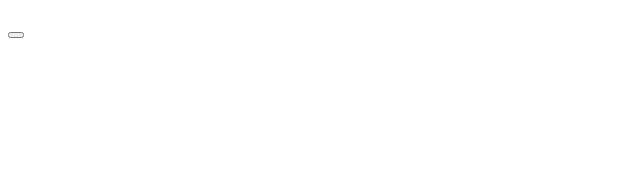
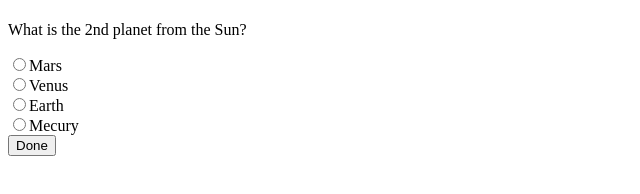
Before and after one commit to urvishp13/Trivia-Game, a plain HTML site: page index.html in a window 1280 px wide. Shown: the whole page, without its empty margins (0-640 px from the left). Drawn offline with nearby package versions, Linux system fonts and the light colour scheme.

Commit message:
able to write questions and their answer choices to DOM using clean code

```diff
--- a/assets/javascript/app.js
+++ b/assets/javascript/app.js
@@ -0,0 +1,62 @@
+// Create a questions, question's answer choices, question's answer storage
+var storage = [
+    {
+        question: "What is the 2nd planet from the Sun?",
+        answerChoices: [
+            "Mars", "Venus", "Earth", "Mecury"
+        ],
+        answer: "Venus"
+    }
+];
+
+// Grab the  location in the DOM to write this questionSet's content to
+var questionsSection = document.getElementById("questions-section");
+// write questions and question answer choices to DOM
+storage.forEach(questionSet => {
+    let oneQuestionSection = document.createElement("div");
+
+    // Question
+    let question = document.createElement("p");
+    let questionText = document.createTextNode(`${questionSet.question}`);
+    question.appendChild(questionText);
+
+    // Add question to questionsSection
+    oneQuestionSection.appendChild(question);
+
+    // Answer choices for this question
+    let answerChoicesSection = document.createElement("div");
+    questionSet.answerChoices.forEach(answerChoice => {
+        // Section for one answer choice
+        let oneAnswerChoiceSection = document.createElement("div");
+
+        // Create radio nutton for answer choice
+        let oneAnswerChoiceRadio = document.createElement("input");
+        oneAnswerChoiceRadio.setAttribute("type", "radio");
+        oneAnswerChoiceRadio.setAttribute("id", `${answerChoice}`);
+        oneAnswerChoiceRadio.setAttribute("name", `${questionSet.question}`);
+        oneAnswerChoiceRadio.setAttribute("value", `${answerChoice}`);
+
+        // Add text to this radio button
+        let oneAnswerChoiceLabel = document.createElement("label");
+        oneAnswerChoiceLabel.setAttribute("for", `${answerChoice}`);
+        let labelText = document.createTextNode(`${answerChoice}`);
+        oneAnswerChoiceLabel.appendChild(labelText);
+
+        // Append all data for this answer choice to oneAnswerChoice section
+        oneAnswerChoiceSection.appendChild(oneAnswerChoiceRadio);
+        oneAnswerChoiceSection.appendChild(oneAnswerChoiceLabel);
+
+        // Add this answer choice to the entire answerCHoicesSection for his question
+        answerChoicesSection.appendChild(oneAnswerChoiceSection);
+        //console.log("appenddd: " + `${answerChoice}`);
+    });
+
+    // Add all the answer choices for the quesetion to the DOM
+    oneQuestionSection.appendChild(answerChoicesSection);
+
+    // Add the one question to the entire questionsSection
+    questionsSection.appendChild(oneQuestionSection);
+});
+
+// When Trivia submitted
+    // Figure out which questions are right, wrong, and unanswered and overall score
--- a/index.html
+++ b/index.html
@@ -5,11 +5,8 @@
 </head>
 <body>
     <h1 id="heading"></h1>
-    <div id="questions-section">
-        <p id="question"></p>
-        <p id="question-answer-choices"></p>
-    </div>
-    <button id="submit"></button>
+    <div id="questions-section"></div>
+    <button id="submit">Done</button>
 
     <script src="https://ajax.googleapis.com/ajax/libs/jquery/3.6.0/jquery.min.js"></script>
     <script src="assets/javascript/app.js"></script>
```
